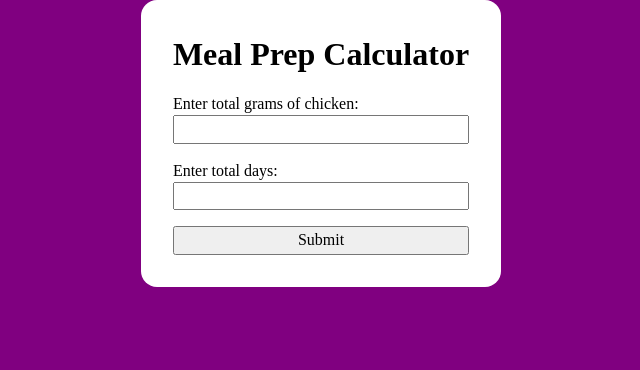
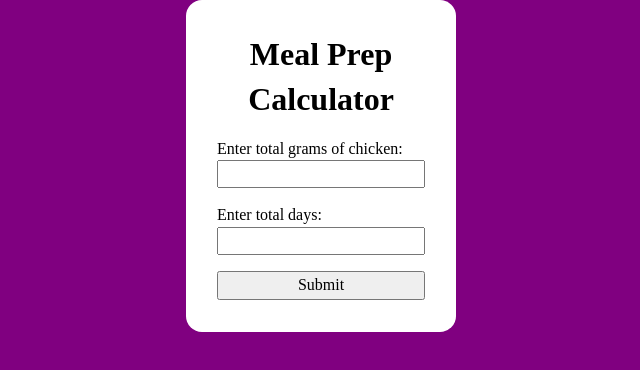
Before and after one commit to chr1swill/meal-prep-calculator, a plain HTML site: page index.html in a window 1280 px wide. Shown: the whole page, without its empty margins (319-959 px from the left). Drawn offline with Linux system fonts and the light colour scheme.

Commit message:
fix - change max-width property for body and .card
- make the content look better

```diff
--- a/style.css
+++ b/style.css
@@ -67,6 +67,7 @@ body {
   background-color: purple;
   max-width: 100%;
   height: auto;
+  margin: 0rem 1rem;
   display: grid;
   place-content: center;
   color: black;
@@ -76,7 +77,7 @@ body {
   background-color: white;
   padding: 2rem;
   border-radius: 1rem;
-  max-width: 100%;
+  max-width: 270px;
   height: auto;
   display: grid;
   place-content: center;
```
